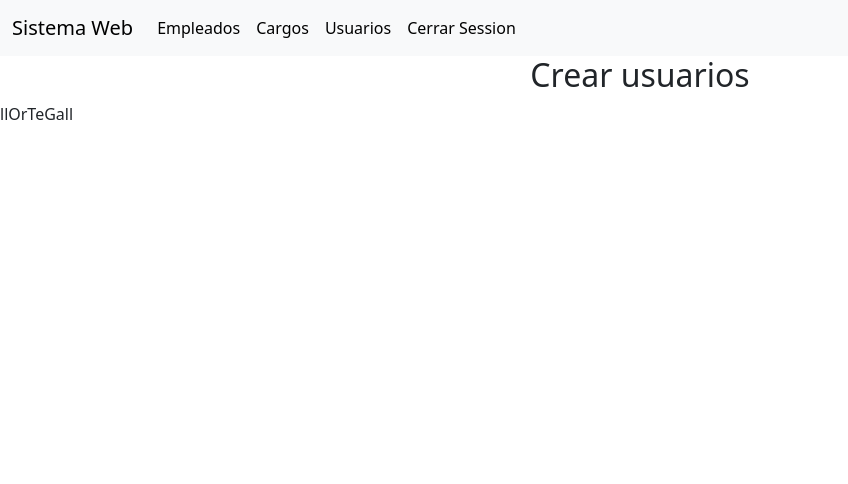
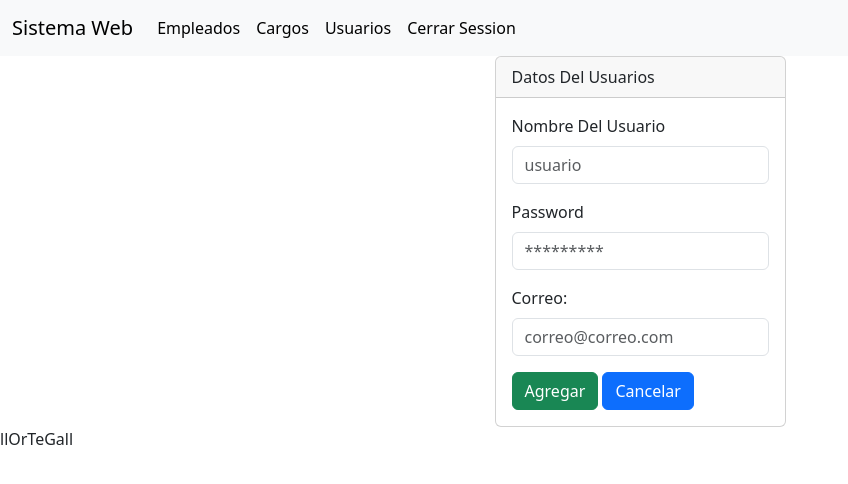
Before and after one commit to llOrtegall/next-app-ortega, a PHP site: page /app/modules/usuarios/crear.php in a window 1280 px wide. Shown: the top 484 px of the page, without its empty margins (0-848 px from the left). Run offline with PHP 8.4, Linux system fonts and the light colour scheme.

Commit message:
crear usuario listo maquitado

```diff
--- a/modules/usuarios/crear.php
+++ b/modules/usuarios/crear.php
@@ -1,7 +1,39 @@
 <!-- //* Aqui Esta El Header -->
 <?php include('../../templates/header.php'); ?>
 
-<h2>Crear usuarios</h2>
+<br />
+
+<div class="card">
+    <div class="card-header">
+        Datos Del Usuarios
+    </div>
+    <div class="card-body">
+
+        <form action="" method="post" enctype="multipart/form-data">
+
+            <div class="mb-3">
+                <label for="usuario" class="form-label">Nombre Del Usuario</label>
+                <input type="text" class="form-control" name="usuario" id="usuario" placeholder="usuario">
+            </div>
+
+            <div class="mb-3">
+                <label for="" class="form-label">Password</label>
+                <input type="password" class="form-control" name="" id="" placeholder="*********">
+            </div>
+
+            <div class="mb-3">
+                <label for="" class="form-label">Correo:</label>
+                <input type="email" class="form-control" name="" id="" placeholder="correo@correo.com">
+            </div>
+
+            <button type="submit" class="btn btn-success">Agregar</button>
+            <a name="" id="" class="btn btn-primary" href="index.php" role="button">Cancelar</a>
+        </form>
+    </div>
+
+
+
+</div>
 
 <!-- //* Aqui Esta El Footer -->
 <?php include('../../templates/footer.php'); ?>
```
